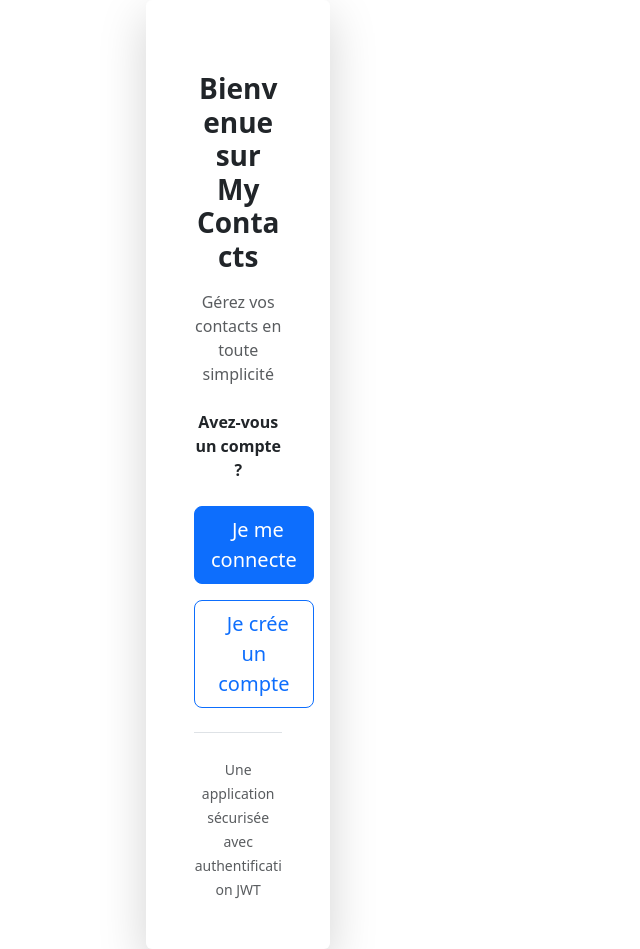
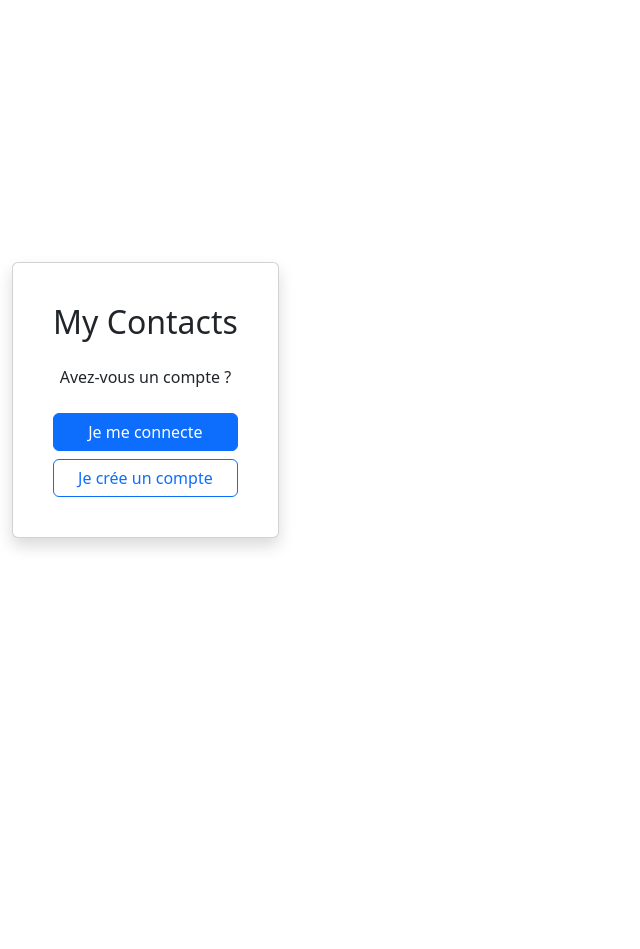
Before and after one commit to medamine2003/MyContacts, a React (Vite) app in the folder front-end/: page / in a window 1280 px wide. Shown: the whole page, without its empty margins (0-640 px from the left). After the commit the page ends 800 px from the top, so only its background shows below. Built offline with nearby package versions, Linux system fonts and the light colour scheme.

Commit message:
projet finalisé

```diff
--- a/front-end/src/pages/WelcomePage.jsx
+++ b/front-end/src/pages/WelcomePage.jsx
@@ -2,51 +2,20 @@ import { Link } from "react-router-dom";
 
 function WelcomePage() {
   return (
-    <div >
-      <div className="row justify-content-center align-items-center min-vh-100">
-        <div className="col-md-6 col-lg-5">
-          <div className="card shadow-lg border-0">
-            <div className="card-body p-5 text-center">
+    <div className="container min-vh-100 d-flex align-items-center justify-content-center">
+      <div className="card shadow p-4" style={{ maxWidth: "400px" }}>
+        <div className="card-body text-center">
+          <h2 className="mb-4">My Contacts</h2>
+          <p className="mb-4">Avez-vous un compte ?</p>
 
-              <div className="mb-4">
-                <i className="bi bi-person-circle display-1 text-primary"></i>
-              </div>
+          <div className="d-grid gap-2">
+            <Link to="/login">
+              <button className="btn btn-primary w-100">Je me connecte</button>
+            </Link>
 
-
-              <h1 className="h3 mb-3 fw-bold">Bienvenue sur My Contacts</h1>
-
-
-              <p className="text-muted mb-4">
-                Gérez vos contacts en toute simplicité
-              </p>
-
-
-              <p className="fw-semibold mb-4">Avez-vous un compte ?</p>
-
-
-              <div className="d-grid gap-3">
-                <Link to="/login" className="text-decoration-none">
-                  <button className="btn btn-primary btn-lg w-100">
-                    <i className="bi bi-box-arrow-in-right me-2"></i>
-                    Je me connecte
-                  </button>
-                </Link>
-
-                <Link to="/register" className="text-decoration-none">
-                  <button className="btn btn-outline-primary btn-lg w-100">
-                    <i className="bi bi-person-plus me-2"></i>
-                    Je crée un compte
-                  </button>
-                </Link>
-              </div>
-
-
-              <div className="mt-4 pt-4 border-top">
-                <small className="text-muted">
-                  Une application sécurisée avec authentification JWT
-                </small>
-              </div>
-            </div>
+            <Link to="/register">
+              <button className="btn btn-outline-primary w-100">Je crée un compte</button>
+            </Link>
           </div>
         </div>
       </div>
```
